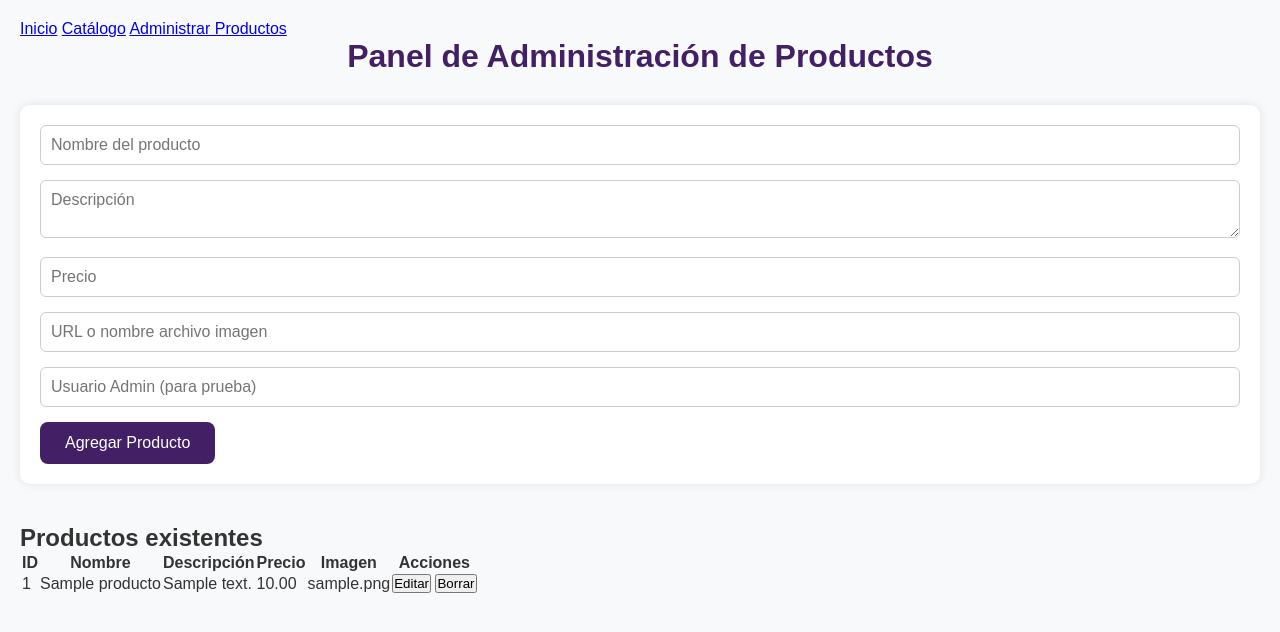
After one commit to Diego16C/TP_Integrador.Prog2, a Flask app: page /producto in a window 1280 px wide. The commit adds this page. Shown: the top 632 px of the page. Run offline with Flask 3, Linux system fonts and the light colour scheme; tables that the repository leaves empty hold one stand-in row (values such as "Sample post").

Commit message:
modificado

```diff
--- a/app.py
+++ b/app.py
@@ -1,8 +1,8 @@
 from flask import Flask, render_template, request, jsonify, redirect, url_for
 from flask_sqlalchemy import SQLAlchemy
+from werkzeug.security import generate_password_hash, check_password_hash  # Seguridad
 
 app = Flask(__name__)
-
 
 # Configuración de la base de datos SQLite
 app.config['SQLALCHEMY_DATABASE_URI'] = 'sqlite:///database.db'  # Archivo database.db en la raíz
@@ -10,7 +10,7 @@ app.config['SQLALCHEMY_TRACK_MODIFICATIONS'] = False
 
 db = SQLAlchemy(app)
 
-# Definición de un modelo ejemplo: Usuario
+# Definición del modelo Usuario
 class Usuario(db.Model):
     id = db.Column(db.Integer, primary_key=True)
     nombre = db.Column(db.String(100), nullable=False)
@@ -18,31 +18,45 @@ class Usuario(db.Model):
     email = db.Column(db.String(120), unique=True, nullable=False)
     telefono = db.Column(db.String(20))
     usuario = db.Column(db.String(50), unique=True, nullable=False)
-    password = db.Column(db.String(120), nullable=False)
+    password = db.Column(db.String(255), nullable=False)  # para hash se recomienda mayor tamaño
+
+# Definición del modelo Producto
+class Producto(db.Model):
+    id = db.Column(db.Integer, primary_key=True)
+    nombre = db.Column(db.String(150), nullable=False)
+    descripcion = db.Column(db.Text, nullable=True)
+    precio = db.Column(db.Float, nullable=False)
+    imagen = db.Column(db.String(100), nullable=True)  # nombre archivo imagen
+
+# Función para validar admin (simplificada)
+def es_admin(usuario):
+    u = Usuario.query.filter_by(usuario=usuario).first()
+    return u and u.admin
 
 
 @app.route('/')
 def index():
     return render_template('index.html')
 
-
-# Ruta normal para formulario de registro
 @app.route('/registro')
 def registro():
     return render_template('registro.html')
 
-# Ruta normal para inicio de sesión
 @app.route('/login')
 def login():
     return render_template('inicio-sesion.html')
 
-# Ruta normal para el catálogo
 @app.route('/catalogo')
 def catalogo():
-    return render_template('Catalogo.html')
+    productos = Producto.query.all()
+    return render_template('Catalogo.html', productos=productos)  # PASAR productos a plantilla
 
-# Ruta API para registrar usuario (JSON)
-# Ruta para recibir el JSON
+@app.route('/producto')
+def producto_admin():
+    return render_template('producto.html')
+
+
+# API para registrar usuario (recibe JSON)
 @app.route('/api/registro', methods=['POST'])
 def api_registro():
     data = request.get_json()
@@ -51,9 +65,12 @@ def api_registro():
         return jsonify({'mensaje': 'No se recibió JSON'}), 400
 
     try:
-        # Validación opcional para evitar duplicados
+        # Validar si el email o usuario ya existen
         if Usuario.query.filter((Usuario.email == data['email']) | (Usuario.usuario == data['usuario'])).first():
             return jsonify({'mensaje': 'Email o usuario ya registrado'}), 400
+
+        # Hashear la contraseña antes de guardarla
+        hashed_pw = generate_password_hash(data['password'])
 
         nuevo_usuario = Usuario(
             nombre=data['nombre'],
@@ -61,7 +78,8 @@ def api_registro():
             email=data['email'],
             telefono=data.get('telefono', ''),
             usuario=data['usuario'],
-            password=data['password']
+            password=hashed_pw,
+            admin=False  # Por defecto no admin, cambiar en DB si es admin
         )
 
         db.session.add(nuevo_usuario)
@@ -71,22 +89,76 @@ def api_registro():
     except Exception as e:
         return jsonify({'mensaje': f'Error al registrar: {str(e)}'}), 500
 
+# API login con verificación hash
 @app.route('/api/login', methods=['POST'])
 def api_login():
     data = request.get_json()
-    print("Intento de login:", data)
 
     if not data or not data.get('usuario') or not data.get('password'):
         return jsonify({'mensaje': 'Faltan datos'}), 400
 
     usuario = Usuario.query.filter_by(usuario=data['usuario']).first()
 
-    if usuario and usuario.password == data['password']:
-        return jsonify({'mensaje': f'¡Bienvenido, {usuario.nombre}!'}), 200
+    if usuario and check_password_hash(usuario.password, data['password']):
+        return jsonify({'mensaje': f'¡Bienvenido, {usuario.nombre}!', 'admin': usuario.admin}), 200
     else:
         return jsonify({'mensaje': 'Usuario o contraseña incorrectos'}), 401
 
-# Inicializa la base de datos si no existe
+# API - Productos - Listar
+@app.route('/api/productos', methods=['GET'])
+def listar_productos():
+    productos = Producto.query.all()
+    return jsonify([{
+        'id': p.id,
+        'nombre': p.nombre,
+        'descripcion': p.descripcion,
+        'precio': p.precio,
+        'imagen': p.imagen
+    } for p in productos])
+
+# API - Productos - Agregar (admin)
+@app.route('/api/productos', methods=['POST'])
+def agregar_producto():
+    data = request.get_json()
+    usuario = data.get('usuario')
+    if not es_admin(usuario):
+        return jsonify({'mensaje': 'Acceso denegado'}), 403
+
+    nuevo_producto = Producto(
+        nombre=data['nombre'],
+        descripcion=data.get('descripcion', ''),
+        precio=data['precio'],
+        imagen=data.get('imagen', '')
+    )
+    db.session.add(nuevo_producto)
+    db.session.commit()
+    return jsonify({'mensaje': 'Producto agregado'}), 201
+
+# API - Productos - Modificar (admin)
+@app.route('/api/productos/<int:id>', methods=['PUT'])
+def modificar_producto(id):
+    data = request.get_json()
+    usuario = data.get('usuario')
+    if not es_admin(usuario):
+        return jsonify({'mensaje': 'Acceso denegado'}), 403
+    producto = Producto.query.get_or_404(id)
+    producto.nombre = data.get('nombre', producto.nombre)
+    producto.descripcion = data.get('descripcion', producto.descripcion)
+    producto.precio = data.get('precio', producto.precio)
+    producto.imagen = data.get('imagen', producto.imagen)
+    db.session.commit()
+    return jsonify({'mensaje': 'Producto actualizado'})
+
+# API - Productos - Eliminar (admin)
+@app.route('/api/productos/<int:id>', methods=['DELETE'])
+def borrar_producto(id):
+    usuario = request.args.get('usuario')
+    if not es_admin(usuario):
+        return jsonify({'mensaje': 'Acceso denegado'}), 403
+    producto = Producto.query.get_or_404(id)
+    db.session.delete(producto)
+    db.session.commit()
+    return jsonify({'mensaje': 'Producto eliminado'})
 
 if __name__ == '__main__':
     with app.app_context():
--- /dev/null
+++ b/static/EstiloCSS/producto.css
@@ -0,0 +1,157 @@
+* {
+    margin: 0;
+    padding: 0;
+    box-sizing: border-box;
+}
+
+body {
+    font-family: Arial, sans-serif;
+    background-color: #f8f9fa;
+    color: #333;
+    padding: 20px;
+}
+
+h1 {
+    text-align: center;
+    margin-bottom: 30px;
+    color: #432066;
+}
+
+/* Contenedor general */
+.container {
+    max-width: 1200px;
+    margin: 0 auto;
+}
+
+/* Formulario agregar producto */
+form {
+    background-color: white;
+    padding: 20px;
+    border-radius: 10px;
+    box-shadow: 0 0 10px rgba(0,0,0,0.1);
+    margin-bottom: 40px;
+}
+
+form label {
+    display: block;
+    margin-bottom: 8px;
+    font-weight: bold;
+}
+
+form input[type="text"],
+form input[type="number"],
+form textarea {
+    width: 100%;
+    padding: 10px;
+    margin-bottom: 15px;
+    border: 1px solid #ccc;
+    border-radius: 6px;
+    font-size: 1rem;
+    font-family: inherit;
+    resize: vertical;
+}
+
+form button {
+    background-color: #432066;
+    color: white;
+    border: none;
+    padding: 12px 25px;
+    border-radius: 8px;
+    font-size: 1rem;
+    cursor: pointer;
+    transition: background-color 0.3s ease;
+}
+
+form button:hover {
+    background-color: #2d1645;
+}
+
+/* Mensajes */
+#mensaje {
+    text-align: center;
+    margin-bottom: 20px;
+    font-weight: bold;
+}
+
+/* Lista productos */
+#lista-productos {
+    display: grid;
+    grid-template-columns: repeat(3, 1fr);
+    gap: 25px;
+}
+
+.producto {
+    background-color: white;
+    padding: 15px;
+    border-radius: 10px;
+    box-shadow: 0 0 8px rgba(0,0,0,0.1);
+    text-align: center;
+}
+
+.producto img {
+    max-width: 100%;
+    height: auto;
+    border-radius: 10px;
+    margin-bottom: 10px;
+}
+
+.producto h3 {
+    margin-bottom: 10px;
+    color: #432066;
+}
+
+.producto p {
+    font-size: 0.9rem;
+    margin-bottom: 10px;
+}
+
+.producto .precio {
+    font-weight: bold;
+    color: #27ae60;
+    margin-bottom: 10px;
+}
+
+.producto button {
+    background-color: #c0392b;
+    color: white;
+    border: none;
+    padding: 8px 15px;
+    border-radius: 6px;
+    cursor: pointer;
+    transition: background-color 0.3s ease;
+}
+
+.producto button:hover {
+    background-color: #89271c;
+}
+
+/* Responsive */
+
+/* Tablets y pantallas medianas */
+@media (max-width: 992px) {
+    #lista-productos {
+        grid-template-columns: repeat(2, 1fr);
+    }
+}
+
+/* Móviles y pantallas pequeñas */
+@media (max-width: 600px) {
+    form {
+        padding: 15px;
+    }
+
+    #lista-productos {
+        grid-template-columns: 1fr;
+    }
+
+    form input[type="text"],
+    form input[type="number"],
+    form textarea {
+        font-size: 0.9rem;
+    }
+
+    form button {
+        width: 100%;
+        font-size: 1.1rem;
+    }
+}
--- /dev/null
+++ b/static/pag_JavaScript/producto.js
@@ -0,0 +1,159 @@
+document.addEventListener('DOMContentLoaded', () => {
+    const form = document.getElementById('form-producto');
+    const mensajeDiv = document.getElementById('mensaje');
+    const tablaCuerpo = document.querySelector('#tabla-productos tbody');
+    const btnCancelar = document.getElementById('btn-cancelar');
+
+    // Carga productos al iniciar
+    async function cargarProductos() {
+        try {
+            const res = await fetch('/api/productos');
+            const productos = await res.json();
+            tablaCuerpo.innerHTML = '';
+            productos.forEach(p => {
+                const tr = document.createElement('tr');
+                tr.innerHTML = `
+                    <td>${p.id}</td>
+                    <td>${p.nombre}</td>
+                    <td>${p.descripcion || ''}</td>
+                    <td>${p.precio.toFixed(2)}</td>
+                    <td>${p.imagen || ''}</td>
+                    <td>
+                        <button class="editar" data-id="${p.id}">Editar</button>
+                        <button class="borrar" data-id="${p.id}">Borrar</button>
+                    </td>
+                `;
+                tablaCuerpo.appendChild(tr);
+            });
+        } catch (error) {
+            mensajeDiv.textContent = 'Error cargando productos.';
+            mensajeDiv.style.color = 'red';
+        }
+    }
+
+    cargarProductos();
+
+    // Limpia formulario
+    function limpiarFormulario() {
+        form.reset();
+        document.getElementById('producto-id').value = '';
+        btnCancelar.style.display = 'none';
+        document.getElementById('btn-guardar').textContent = 'Agregar Producto';
+    }
+
+    // Llena formulario para editar
+    function llenarFormulario(producto) {
+        document.getElementById('producto-id').value = producto.id;
+        document.getElementById('nombre').value = producto.nombre;
+        document.getElementById('descripcion').value = producto.descripcion || '';
+        document.getElementById('precio').value = producto.precio;
+        document.getElementById('imagen').value = producto.imagen || '';
+        btnCancelar.style.display = 'inline-block';
+        document.getElementById('btn-guardar').textContent = 'Actualizar Producto';
+    }
+
+    // Manejar formulario submit
+    form.addEventListener('submit', async e => {
+        e.preventDefault();
+
+        const id = document.getElementById('producto-id').value;
+        const nombre = document.getElementById('nombre').value.trim();
+        const descripcion = document.getElementById('descripcion').value.trim();
+        const precio = parseFloat(document.getElementById('precio').value);
+        const imagen = document.getElementById('imagen').value.trim();
+        const usuario = document.getElementById('usuario-admin').value.trim();
+
+        if (!nombre || isNaN(precio)) {
+            mensajeDiv.textContent = 'Nombre y precio son obligatorios y deben ser válidos.';
+            mensajeDiv.style.color = 'red';
+            return;
+        }
+        if (!usuario) {
+            mensajeDiv.textContent = 'Debe ingresar usuario admin para modificar.';
+            mensajeDiv.style.color = 'red';
+            return;
+        }
+
+        const productoData = { nombre, descripcion, precio, imagen, usuario };
+
+        try {
+            let res;
+            if (id) {
+                // Actualizar
+                res = await fetch(`/api/productos/${id}`, {
+                    method: 'PUT',
+                    headers: {'Content-Type': 'application/json'},
+                    body: JSON.stringify(productoData)
+                });
+            } else {
+                // Crear
+                res = await fetch('/api/productos', {
+                    method: 'POST',
+                    headers: {'Content-Type': 'application/json'},
+                    body: JSON.stringify(productoData)
+                });
+            }
+
+            const result = await res.json();
+            if (res.ok) {
+                mensajeDiv.textContent = result.mensaje;
+                mensajeDiv.style.color = 'green';
+                limpiarFormulario();
+                cargarProductos();
+            } else {
+                mensajeDiv.textContent = result.mensaje;
+                mensajeDiv.style.color = 'red';
+            }
+        } catch (error) {
+            mensajeDiv.textContent = 'Error en el servidor.';
+            mensajeDiv.style.color = 'red';
+        }
+    });
+
+    // Cancelar edición
+    btnCancelar.addEventListener('click', limpiarFormulario);
+
+    // Delegación para botones editar y borrar
+    tablaCuerpo.addEventListener('click', async e => {
+        if (e.target.classList.contains('editar')) {
+            const id = e.target.dataset.id;
+            try {
+                const res = await fetch('/api/productos');
+                const productos = await res.json();
+                const producto = productos.find(p => p.id == id);
+                if (producto) {
+                    llenarFormulario(producto);
+                }
+            } catch {
+                mensajeDiv.textContent = 'Error al cargar producto.';
+                mensajeDiv.style.color = 'red';
+            }
+        }
+
+        if (e.target.classList.contains('borrar')) {
+            const id = e.target.dataset.id;
+            const usuario = prompt('Ingrese su nombre de usuario admin para confirmar eliminación:');
+            if (!usuario) return;
+
+            if (confirm('¿Seguro desea eliminar este producto?')) {
+                try {
+                    const res = await fetch(`/api/productos/${id}?usuario=${usuario}`, {
+                        method: 'DELETE',
+                    });
+                    const result = await res.json();
+                    if (res.ok) {
+                        mensajeDiv.textContent = result.mensaje;
+                        mensajeDiv.style.color = 'green';
+                        cargarProductos();
+                    } else {
+                        mensajeDiv.textContent = result.mensaje;
+                        mensajeDiv.style.color = 'red';
+                    }
+                } catch {
+                    mensajeDiv.textContent = 'Error en el servidor.';
+                    mensajeDiv.style.color = 'red';
+                }
+            }
+        }
+    });
+});
--- a/templates/Catalogo.html
+++ b/templates/Catalogo.html
@@ -12,7 +12,7 @@
 <body>
   <header>
     <nav>
-      <a href="../index.html">Inicio</a>
+      <a href="../templates/index.html">Inicio</a>
     </nav>
   </header>
 
--- /dev/null
+++ b/templates/producto.html
@@ -0,0 +1,50 @@
+<!DOCTYPE html>
+<html lang="es">
+<head>
+    <meta charset="UTF-8" />
+    <meta name="viewport" content="width=device-width, initial-scale=1" />
+    <title>Administrar Productos</title>
+    <link rel="stylesheet" href="../EstiloCSS/producto.css" />
+</head>
+<body>
+    <header>
+        <nav>
+            <a href="../index.html">Inicio</a>
+            <a href="../templates/catalogo.html">Catálogo</a>
+            <a href="../templates/producto.html">Administrar Productos</a>
+        </nav>
+    </header>
+
+    <main>
+        <h1>Panel de Administración de Productos</h1>
+        <div id="mensaje" class="mensaje"></div>
+
+        <form id="form-producto">
+            <input type="hidden" id="producto-id" />
+            <input type="text" id="nombre" placeholder="Nombre del producto" required />
+            <textarea id="descripcion" placeholder="Descripción"></textarea>
+            <input type="number" step="0.01" id="precio" placeholder="Precio" required />
+            <input type="text" id="imagen" placeholder="URL o nombre archivo imagen" />
+            <input type="text" id="usuario-admin" placeholder="Usuario Admin (para prueba)" required />
+            <button type="submit" id="btn-guardar">Agregar Producto</button>
+            <button type="button" id="btn-cancelar" style="display:none;">Cancelar</button>
+        </form>
+
+        <section>
+            <h2>Productos existentes</h2>
+            <table id="tabla-productos">
+                <thead>
+                    <tr>
+                        <th>ID</th><th>Nombre</th><th>Descripción</th><th>Precio</th><th>Imagen</th><th>Acciones</th>
+                    </tr>
+                </thead>
+                <tbody>
+                    <!-- Productos cargados con JS -->
+                </tbody>
+            </table>
+        </section>
+    </main>
+
+    <script src="../pag_JavaScript/producto.js"></script>
+</body>
+</html>
```
Also changed, not shown: static/pag_JavaScript/login.js (+17 -18 lines), static/pag_JavaScript/registro.js (+20 -17 lines), templates/inicio-sesion.html (+6 -9 lines), 2 other files.
